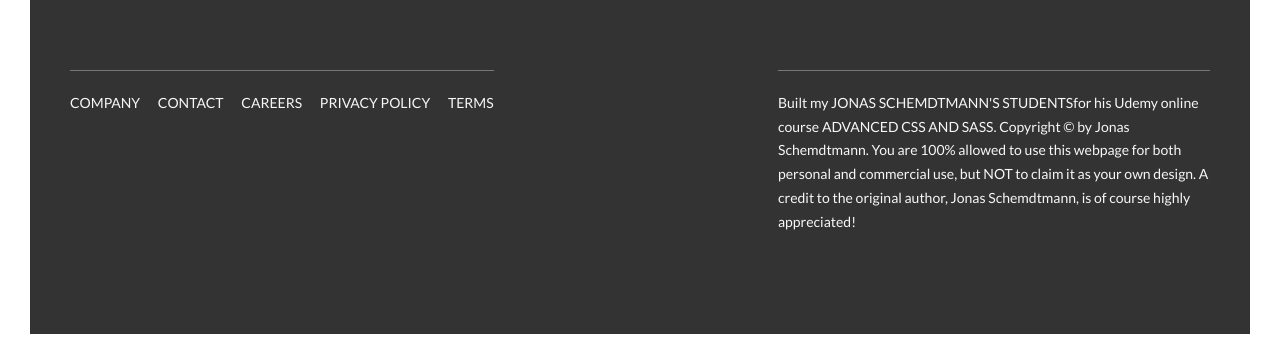
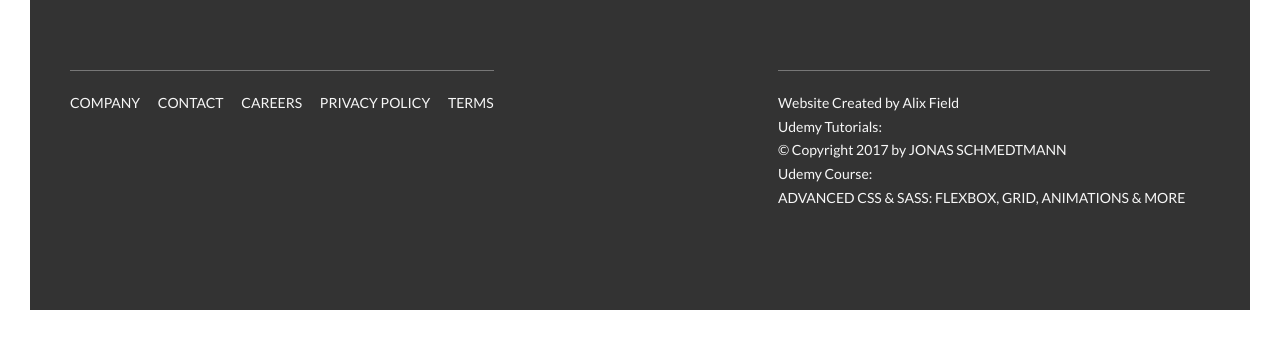
Before and after one commit to kiaraBot/Natours, a plain HTML site: page Natours/index.html in a window 1280 px wide. Shown: the part 5773-6137 px from the top of the page. After the commit the page ends 6113 px from the top, so only its background shows below. Drawn offline with Linux system fonts and the light colour scheme.

Commit message:
Update index.html

```diff
--- a/Natours/index.html
+++ b/Natours/index.html
@@ -450,12 +450,14 @@
             </div>
          </div>
          <div class="col-1-of-2">
-            <p class="footer__copyright">
-               Built my <a href="#" class="footer__link">Jonas Schemdtmann's Students</a>for his Udemy online course <a
-                  href="#" class="footer__link">Advanced CSS and Sass</a>. Copyright &copy; by Jonas Schemdtmann. You
-               are 100% allowed to use this webpage for both personal and commercial use, but NOT to claim it as your
-               own design. A credit to the original author, Jonas Schemdtmann, is of course highly appreciated!
-            </p>
+            <div class="footer__copyright">
+               <div>Website Created by Alix Field</div>
+               <div>Udemy Tutorials:</div>
+               <div>&copy; Copyright 2017 by <a href="#" class="footer__link">Jonas Schmedtmann</a>
+               </div>
+               <div>Udemy Course: <a href="#" class="footer__link">Advanced CSS & Sass: Flexbox, Grid, Animations &
+                     More</a></div>
+            </div>
          </div>
       </div>
    </footer>
@@ -483,76 +485,6 @@
          </div>
       </div>
    </div>
-   <!--
-   <section class="grid-test">
-      <div class="row">
-         <div class="col-1-of-2">
-            Col 1 of 2
-         </div>
-         <div class="col-1-of-2">
-            Col 1 of 2
-         </div>
-      </div>
-
-      <div class="row">
-         <div class="col-1-of-3">
-            Col 1 of 3
-         </div>
-         <div class="col-1-of-3">
-            Col 1 of 3
-         </div>
-         <div class="col-1-of-3">
-            Col 1 of 3
-         </div>
-      </div>
-
-      <div class="row">
-         <div class="col-1-of-3">
-            Col 1 of 3
-         </div>
-         <div class="col-2-of-3">
-            Col 2 of 3
-         </div>
-      </div>
-
-      <div class="row">
-         <div class="col-1-of-4">
-            Col 1 of 4
-         </div>
-         <div class="col-1-of-4">
-            Col 1 of 4
-         </div>
-         <div class="col-1-of-4">
-            Col 1 of 4
-         </div>
-         <div class="col-1-of-4">
-            Col 1 of 4
-         </div>
-      </div>
-
-      <div class="row">
-         <div class="col-1-of-4">
-            Col 1 of 4
-         </div>
-         <div class="col-1-of-4">
-            Col 1 of 4
-         </div>
-         <div class="col-2-of-4">
-            Col 2 of 4
-         </div>
-      </div>
-
-      <div class="row">
-         <div class="col-1-of-4">
-            Col 1 of 4
-         </div>
-         <div class="col-3-of-4">
-            Col 3 of 4
-         </div>
-      </div>
-   </section>
- -->
-
 </body>
 
 </html>
```
